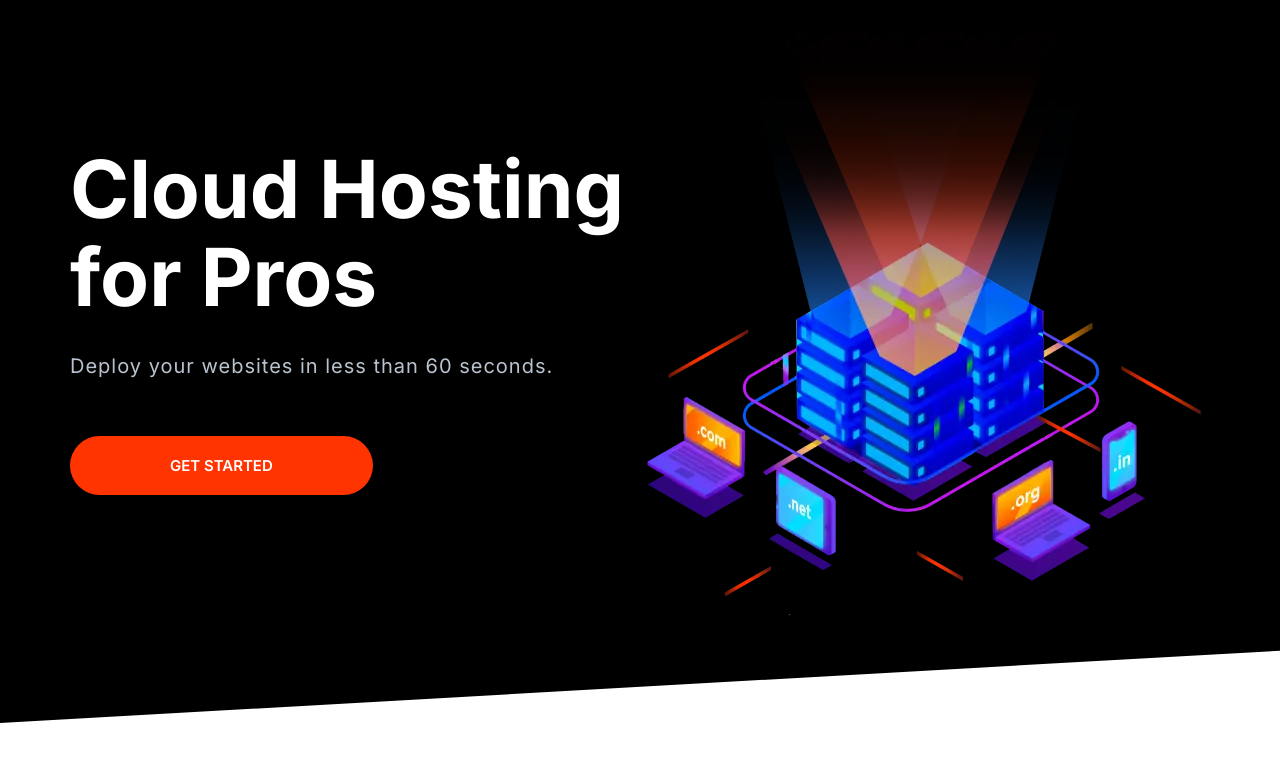
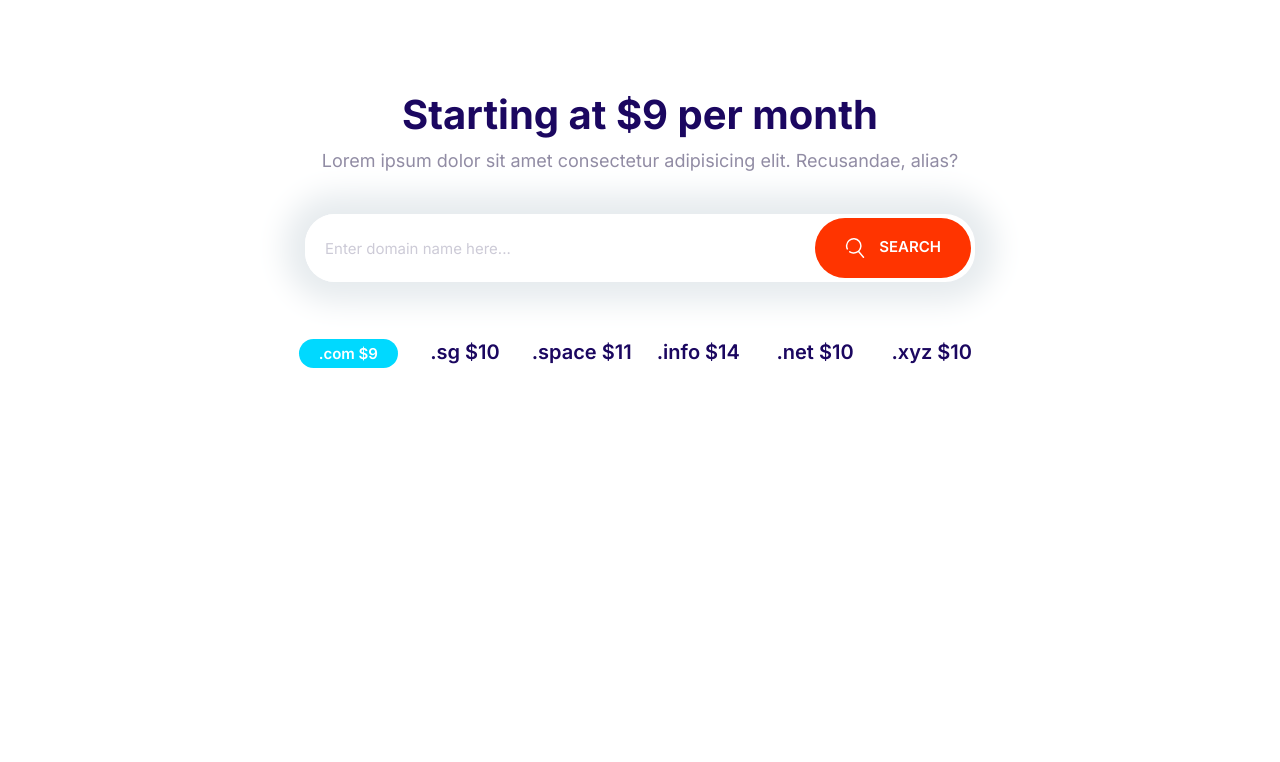
Before and after one commit to Thatapol/project-moshify, a plain HTML site: page index.html in a window 1280 px wide. Drawn offline with Linux system fonts and the light colour scheme.

Commit message:
Build domain section component.

```diff
--- a/css/styles.css
+++ b/css/styles.css
@@ -161,7 +161,7 @@
   }
 }
 
-/* Icons */
+/* icons */
 
 .icon {
   width: 40px;
@@ -208,6 +208,13 @@
   text-align: center;
   text-transform: uppercase;
   white-space: nowrap;
+}
+
+.btn .icon {
+  width: 2rem;
+  height: 2rem;
+  margin-right: 1rem;
+  vertical-align: middle;
 }
 
 .btn--primary {
@@ -292,7 +299,7 @@
 .input-group .input {
   border: 0;
   flex-grow: 1;
-  padding: 1.5rem 1rem;
+  padding: 1.5rem 2rem;
 }
 
 .input-group .btn {
@@ -736,3 +743,32 @@
     align-self: center;
   }
 }
+
+/* domain blocks */
+
+.block-domain .input-group {
+  border: 0;
+  box-shadow: 0 0 30px 20px #e6ebee;
+  margin: 4rem auto;
+  max-width: 670px;
+}
+
+.block-domain__prices {
+  align-items: center;
+  display: grid;
+  font-size: 2rem;
+  font-weight: 600;
+  grid-template-columns: repeat(3, 1fr);
+  grid-template-rows: repeat(2, 6rem);
+  justify-items: center;
+  margin: 0 auto;
+  max-width: 700px;
+}
+
+@media screen and (min-width: 768px) {
+  .block-domain__prices {
+    /* display: flex;
+    justify-content: space-evenly; */
+    grid-template-columns: repeat(auto-fit, minmax(10rem, 1fr));
+  }
+}
--- a/index.html
+++ b/index.html
@@ -14,29 +14,35 @@
     <link rel="stylesheet" href="css/styles.css" />
   </head>
   <body>
-    <section class="block block--dark block--skewed-left hero">
-      <div class="container">
-        <div class="grid grid--cols-2">
-          <header class="block__header hero__content">
-            <h1 class="block__heading">Cloud Hosting for Pros</h1>
-            <p class="hero__tagline">
-              Deploy your websites in less than 60 seconds.
-            </p>
-            <a href="#" class="btn btn--accent btn--stretched">Get started</a>
-          </header>
-          <picture>
-            <source
-              type="image/webp"
-              srcset="images/banner@1x.webp 1x, images/banner@2x.webp 2x"
-            />
-            <source
-              type="image/png"
-              srcset="images/banner@1x.png 1x, images/banner@2x.png 2x"
-            />
-            <img class="hero__image" src="images/banner@1x.png" alt="" />
-          </picture>
-        </div>
+    <section class="block container block-domain">
+      <header class="block__header">
+        <h2>Starting at $9 per month</h2>
+        <p>
+          Lorem ipsum dolor sit amet consectetur adipisicing elit. Recusandae,
+          alias?
+        </p>
+      </header>
+      <div class="input-group">
+        <input
+          type="text"
+          class="input"
+          placeholder="Enter domain name here..."
+        />
+        <button class="btn btn--accent">
+          <svg class="icon icon--white">
+            <use xlink:href="images/sprite.svg#search"></use>
+          </svg>
+          Search
+        </button>
       </div>
+      <ul class="list block-domain__prices">
+        <li><span class="badge badge--secondary">.com $9</span></li>
+        <li>.sg $10</li>
+        <li>.space $11</li>
+        <li>.info $14</li>
+        <li>.net $10</li>
+        <li>.xyz $10</li>
+      </ul>
     </section>
     <script src="js/main.js"></script>
   </body>
```
Also changed, not shown: components/domain-blocks.html (added, +26 -0 lines), components/collapsibles.html (renamed from components/collapsible.html), components/input-groups.html (renamed from components/inputgroups.html), components/media.html (renamed from components/medias.html), components/nav-bars.html (renamed from components/navbars.html).
